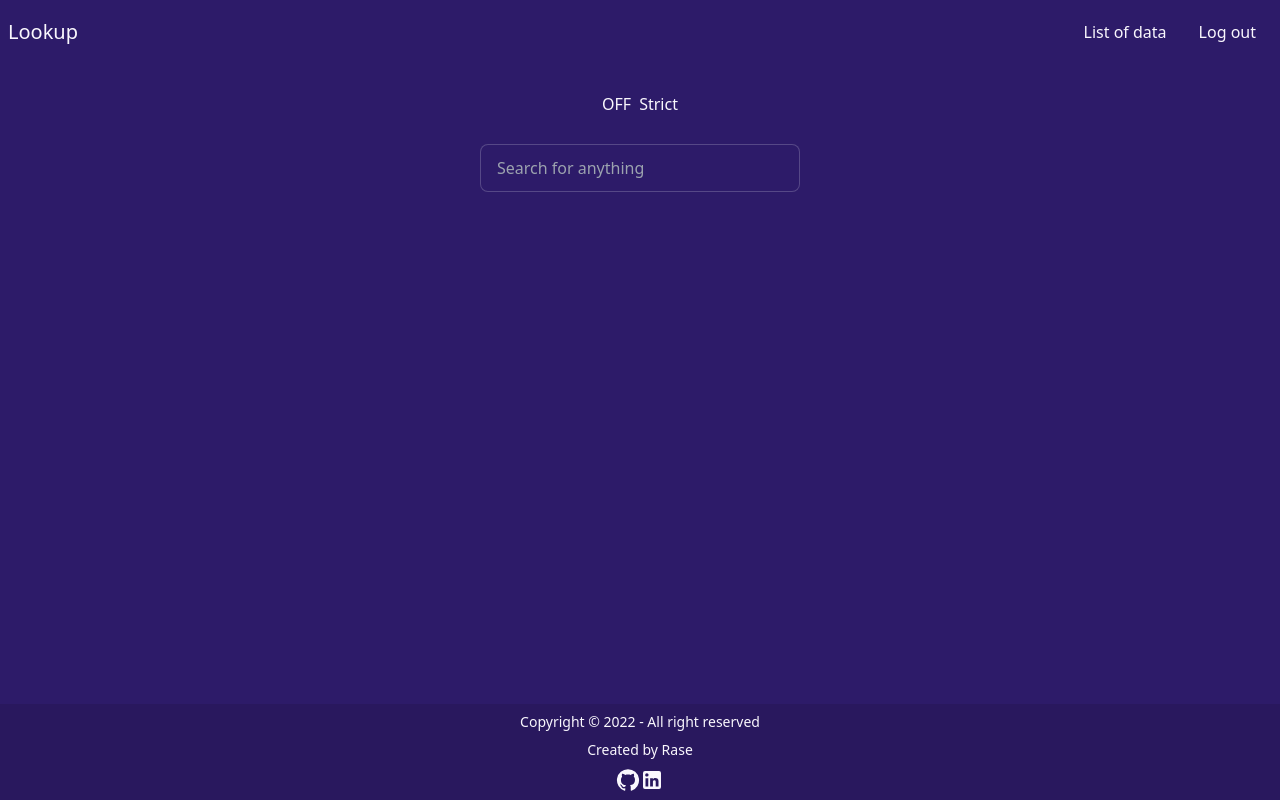
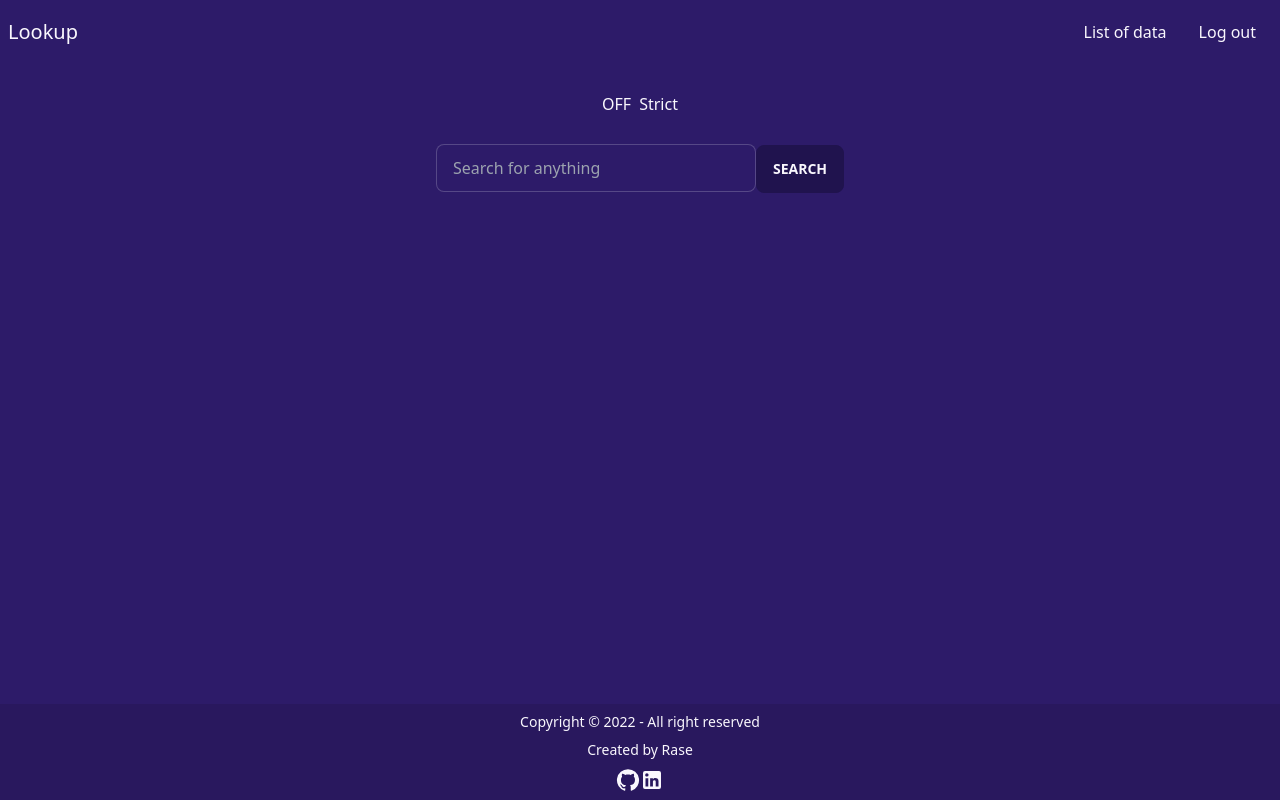
Before and after one commit to 52617365/Lookup, a Next.js app: page /lookup in a window 1280 px wide. Built offline with nearby package versions, Linux system fonts and the light colour scheme.

Commit message:
Added search button next to text field.
Signed-off-by: mustafabroski <youremail@yourdomain.com>

```diff
--- a/pages/lookup.tsx
+++ b/pages/lookup.tsx
@@ -10,6 +10,7 @@ const Lookup: NextPage = () => {
             <LookupOptions/>
             <div className="text-center">
                 <TextInput placeholderText="Search for anything"/>
+                <button className="btn">Search</button>
             </div>
         </>
     );
```
